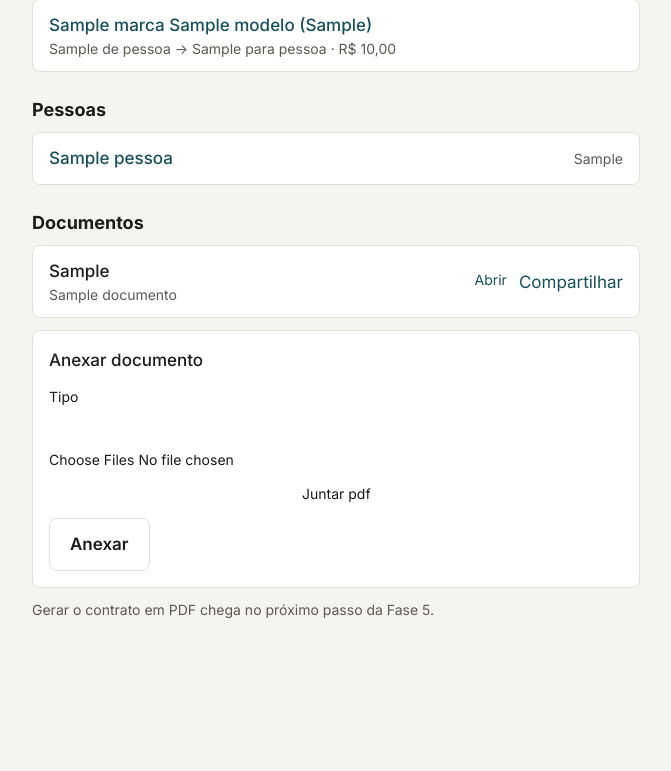
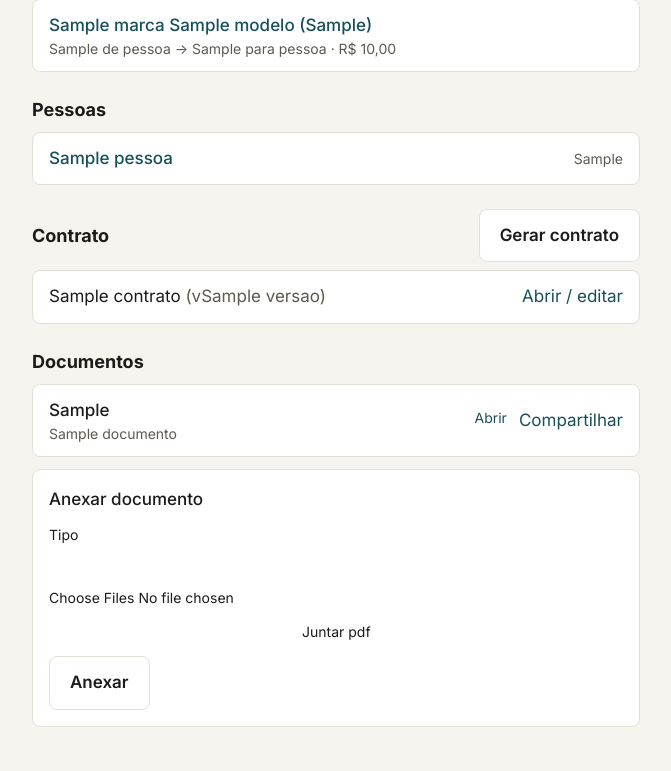
Before and after one commit to karinefaraujo05/sistema-bahia-car, a Django app: template templates/negocios/detalhe.html in a window 1280 px wide. Shown: the part 350-1121 px from the top of the page, without its empty margins (304-975 px from the left). Before the commit the page ends 968 px from the top, so only its background shows below. Run offline with Django 5.2, Linux system fonts and the light colour scheme; the template is opened without the code that fills it: most values are stand-ins (such as "Sample title", 1, 10 or a date in 2020); form fields are guessed from the names that the template uses; style sheets or scripts are compiled from the project's sources.

Commit message:
Liga geração de contrato ao negócio e à consignação

```diff
--- a/templates/negocios/detalhe.html
+++ b/templates/negocios/detalhe.html
@@ -88,6 +88,33 @@
     </ul>
   </section>
 
+  {# Contrato gerado pelo sistema. #}
+  <section class="mb-6" aria-label="Contrato">
+    <div class="mb-2 flex items-center justify-between gap-3">
+      <h2 class="text-lg">Contrato</h2>
+      <form method="post" action="{% url 'contratos:gerar' negocio.pk %}">
+        {% csrf_token %}
+        <button type="submit" class="botao botao-secundario">Gerar contrato</button>
+      </form>
+    </div>
+    {% with contratos=negocio.contratos.all %}
+      {% if contratos %}
+        <ul class="divide-y divide-borda rounded-lg border border-borda bg-superficie">
+          {% for contrato in contratos %}
+            <li class="flex items-center justify-between gap-3 px-4 py-3">
+              <span>{{ contrato.titulo }} <span class="text-tinta-suave">(v{{ contrato.versao }})</span></span>
+              <a href="{% url 'contratos:editar_contrato' contrato.pk %}" class="shrink-0 text-petroleo-700">Abrir / editar</a>
+            </li>
+          {% endfor %}
+        </ul>
+      {% else %}
+        <p class="rounded-lg border border-borda bg-superficie px-4 py-4 text-center text-tinta-suave">
+          Nenhum contrato gerado ainda.
+        </p>
+      {% endif %}
+    {% endwith %}
+  </section>
+
   {# Documentos do negócio. #}
   <section class="mb-6" aria-label="Documentos">
     <h2 class="mb-2 text-lg">Documentos</h2>
@@ -148,7 +175,6 @@
       <button type="submit" class="botao botao-secundario">Anexar</button>
     </form>
 
-    <p class="mt-3 text-sm text-tinta-suave">Gerar o contrato em PDF chega no próximo passo da Fase 5.</p>
   </section>
 
   <script>
```
Also changed, not shown: templates/veiculos/detalhe.html (+16 -0 lines).
